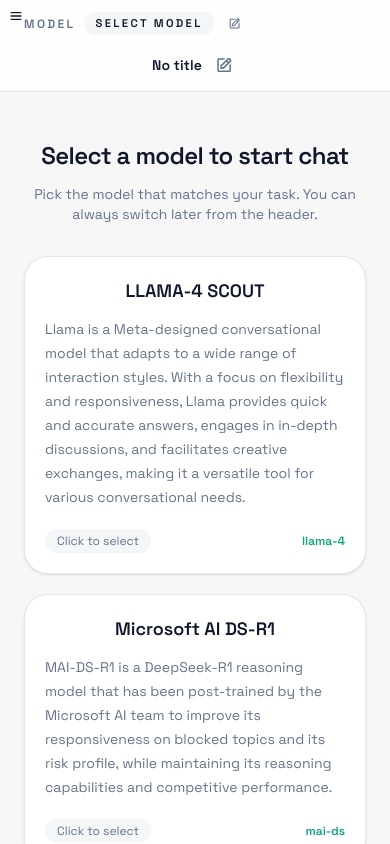
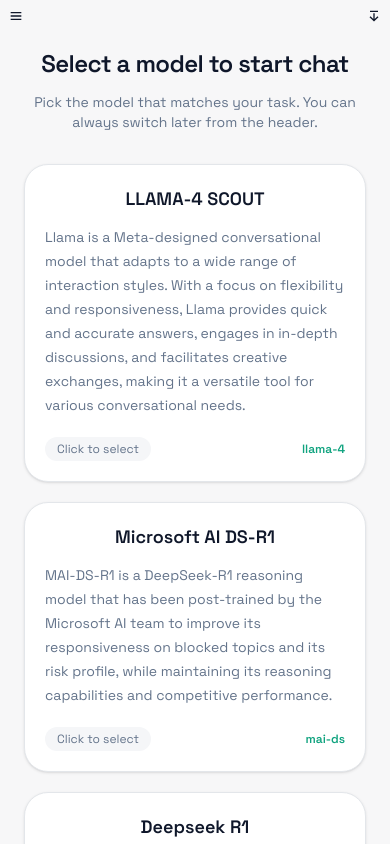
Before and after one commit to BMike903/LLM-front, a React (Vite) app: page / in a window 390 px wide. Built offline with nearby package versions, Linux system fonts and the light colour scheme.

Commit message:
first adaptive topbar

```diff
--- a/src/App.tsx
+++ b/src/App.tsx
@@ -19,6 +19,7 @@
   const inputContainer = useRef<HTMLDivElement | null>(null);
 
   const [mobileSidebarOpen, setMobileSidebarOpen] = useState(false);
+  const [mobileTopbarOpen, setMobileTopbarOpen] = useState(false);
 
   useEffect(() => {
     inputContainer.current?.scrollIntoView({ behavior: "smooth" });
@@ -32,7 +33,10 @@
       />
 
       <div id="chatBox" className="flex min-w-0 flex-1 flex-col">
-        <Topbar />
+        <Topbar
+          overlayOpen={mobileTopbarOpen}
+          setOverlayOpen={setMobileTopbarOpen}
+        />
 
         <div className="flex-1 overflow-y-auto scroll-smooth">
           {!model || isSelectingModel ? (
--- a/src/components/topbar.tsx
+++ b/src/components/topbar.tsx
@@ -1,11 +1,16 @@
-import { BiEdit } from "react-icons/bi";
+import { BiEdit, BiArrowFromTop, BiArrowFromBottom } from "react-icons/bi";
 
 import CurrentChatTitleInput from "./titleInput";
 import useChatsStore from "../store/store";
 import { useCurrentChat, useCurrentChatId } from "../store/chatSelectors";
 import { getModel } from "../types/models";
 
-function Topbar() {
+type topbarProps = {
+  overlayOpen: boolean;
+  setOverlayOpen: (overlayOpen: boolean) => void;
+};
+
+function Topbar({ overlayOpen, setOverlayOpen }: topbarProps) {
   const currentChatId = useCurrentChatId();
   const currentChat = useCurrentChat();
   const { messages, status, modelKey, startDate, title } = currentChat;
@@ -13,9 +18,18 @@
   const setSelectingModel = useChatsStore((state) => state.setSelectingModel);
 
   return (
-    <div className="sticky top-0 z-10 border-b border-[color:var(--border)] bg-[color:var(--surface-80)] px-6 py-3 backdrop-blur">
-      <div className="flex flex-wrap items-center justify-between gap-4">
-        <div className="flex items-center gap-2 text-xs font-semibold tracking-[0.2em] text-[color:var(--muted)] uppercase">
+    <>
+      <button
+        onClick={() => setOverlayOpen(!overlayOpen)}
+        className={`absolute top-2 right-2 z-60 lg:hidden`}
+      >
+        {overlayOpen ? <BiArrowFromBottom /> : <BiArrowFromTop />}
+      </button>
+      <div
+        className={`fixed top-0 left-0 z-20 h-full w-full transform border-b border-[color:var(--border)] bg-[color:var(--surface-80)] px-6 py-3 backdrop-blur transition-transform duration-300 md:block lg:sticky lg:top-0 lg:z-auto lg:h-auto lg:translate-y-0 ${overlayOpen ? "translate-y-0" : "-translate-y-full"}`}
+      >
+        <div className="flex h-full flex-wrap items-center justify-between gap-4">
+          <div className="flex items-center gap-2 text-xs font-semibold tracking-[0.2em] text-[color:var(--muted)] uppercase lg:flex-row">
             <span>Model</span>
             <span className="rounded-full bg-[color:var(--surface-muted)] px-3 py-1 text-[0.7rem] font-semibold text-[color:var(--text)]">
               {model ? model.name : "Select model"}
@@ -38,11 +52,12 @@
             />
           </div>
 
-        <div className="hidden text-xs text-[color:var(--muted)] lg:block">
+          <div className="text-lg text-[color:var(--muted)] lg:block lg:text-xs">
             Started {new Date(startDate).toUTCString()}
           </div>
         </div>
       </div>
+    </>
   );
 }
 
```
Lines whose indentation alone changed are shown as unchanged.
